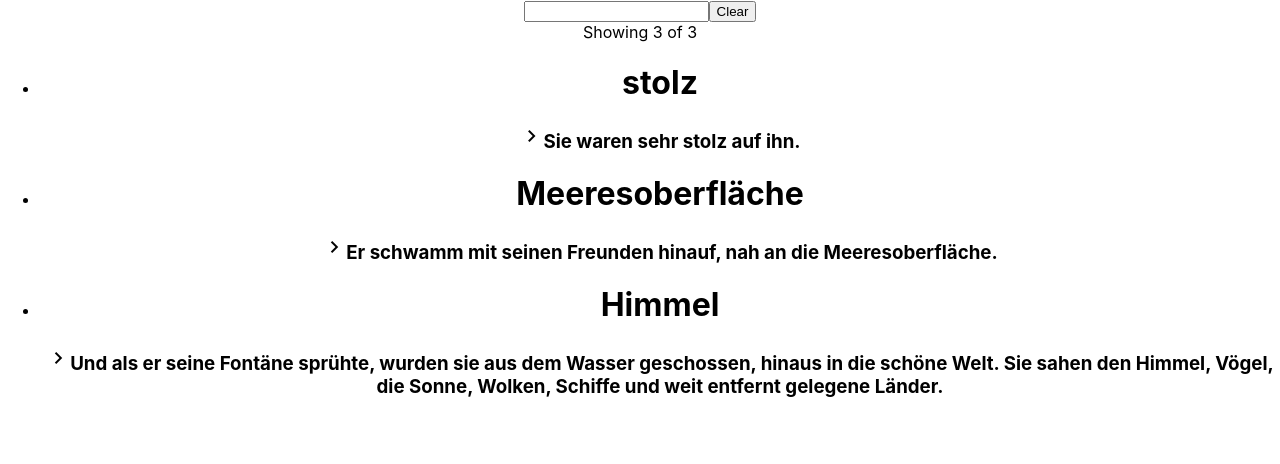
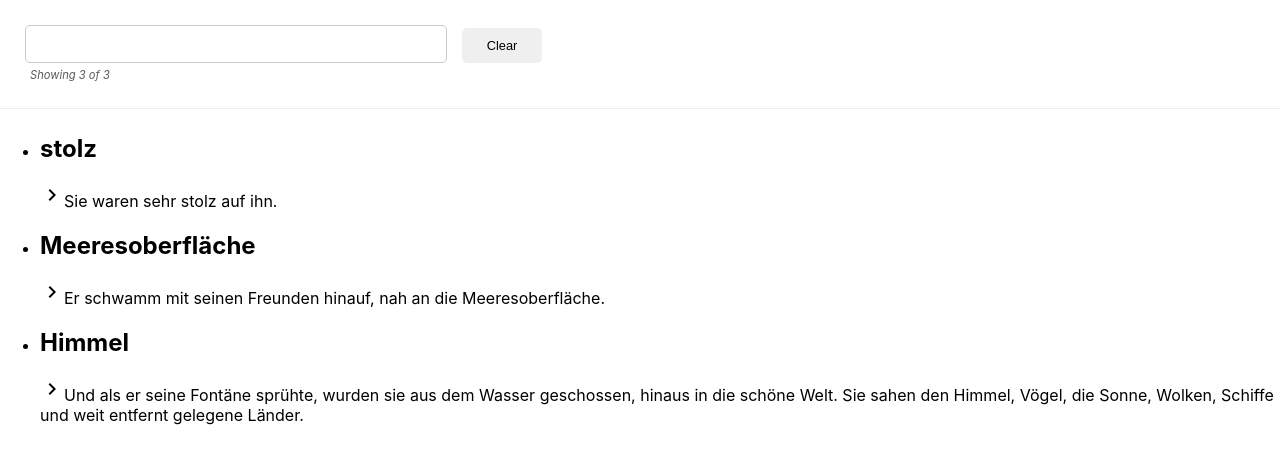
Before and after one commit to JustinSchuyler/lexis, a React (Create React App) app: page / in a window 1280 px wide. Shown: the top 464 px of the page. Built offline with nearby package versions, Linux system fonts and the light colour scheme.

Commit message:
style(home): add header styles

```diff
--- a/src/App.js
+++ b/src/App.js
@@ -1,5 +1,4 @@
 import React from 'react';
-import './App.css';
 import Selection from './Selection';
 
 function App() {
--- /dev/null
+++ b/src/Selection.css
@@ -0,0 +1,40 @@
+header {
+    padding: 25px;
+    border-bottom: 1px solid #ececec;
+    margin-bottom: 25px;
+}
+
+header div {
+    display: flex;
+    align-items: flex-end;
+}
+
+header div input {
+    padding: 5px 10px;
+    border-radius: 5px;
+    border: 1px solid #cccccc;
+    font-size: 1.4rem;
+    margin-right: 15px;
+    width: 400px;
+}
+
+header div button {
+    font-size: 0.8rem;
+    border: none;
+    padding: 10px 15px;
+    width: 80px;
+    cursor: pointer;
+    border-radius: 5px;
+}
+
+header div button:hover,
+header div button:focus {
+    background-color: #e4f4f9;
+}
+
+header span {
+    font-size: 0.7rem;
+    color: #5a5a5a;
+    font-style: italic;
+    margin-left: 5px;
+}
--- a/src/Selection.js
+++ b/src/Selection.js
@@ -1,4 +1,5 @@
 import React from 'react';
+import './Selection.css'
 import data from './test-data';
 
 class Selection extends React.Component {
@@ -47,13 +48,13 @@ class Selection extends React.Component {
                 <ul>
                     {selections.map((selection, i) =>
                         <li key={i}>
-                            <h1>{selection.word}</h1>
-                            <h3><i className="material-icons">keyboard_arrow_right</i>{selection.sentence}</h3>
+                            <h2>{selection.word}</h2>
+                            <div><i className="material-icons">keyboard_arrow_right</i>{selection.sentence}</div>
                         </li>
                     )}
                 </ul>
                 {selections.length === 0 &&
-                    <h1>There are no selections</h1>
+                    <h2>There are no selections</h2>
                 }
             </div>
         );
```
